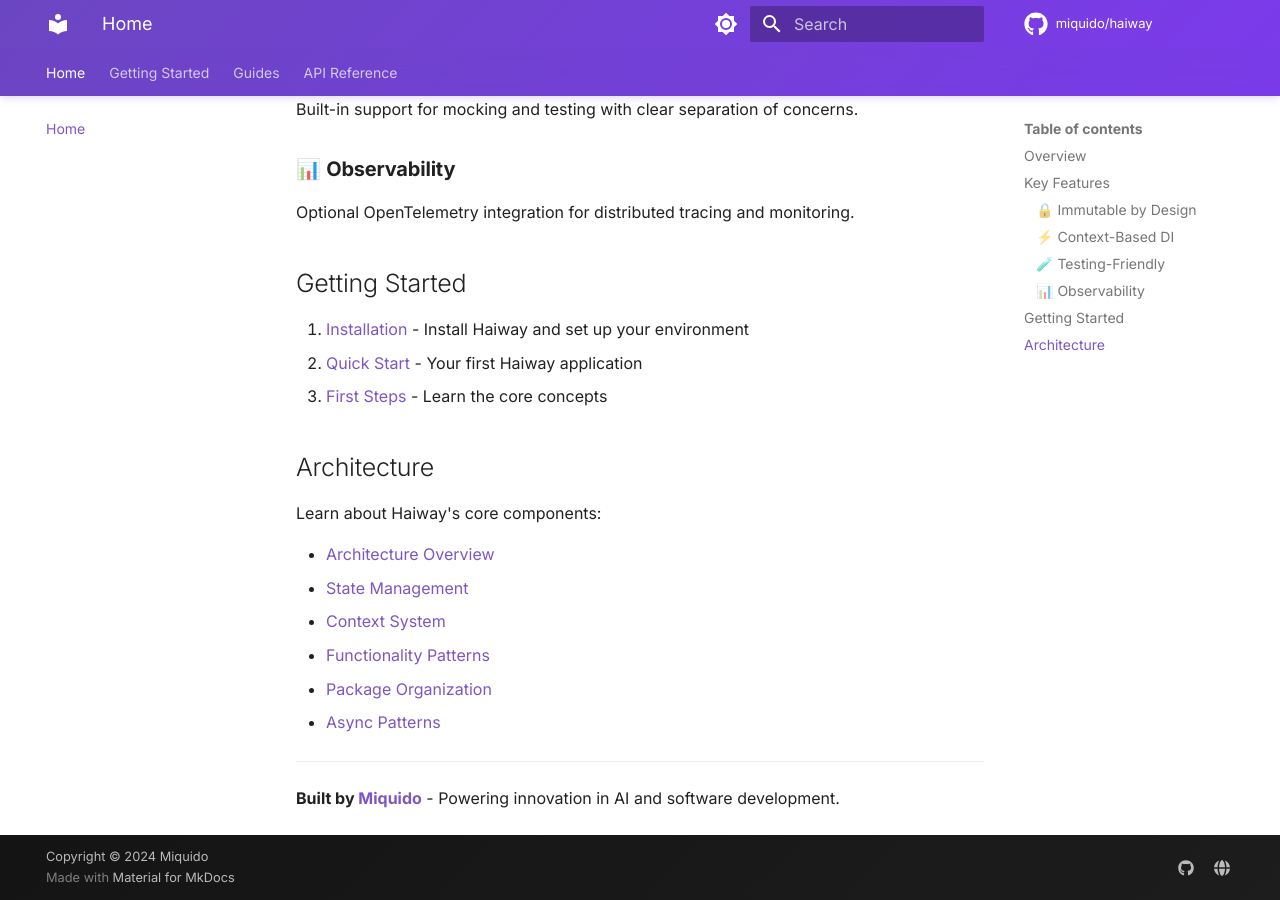
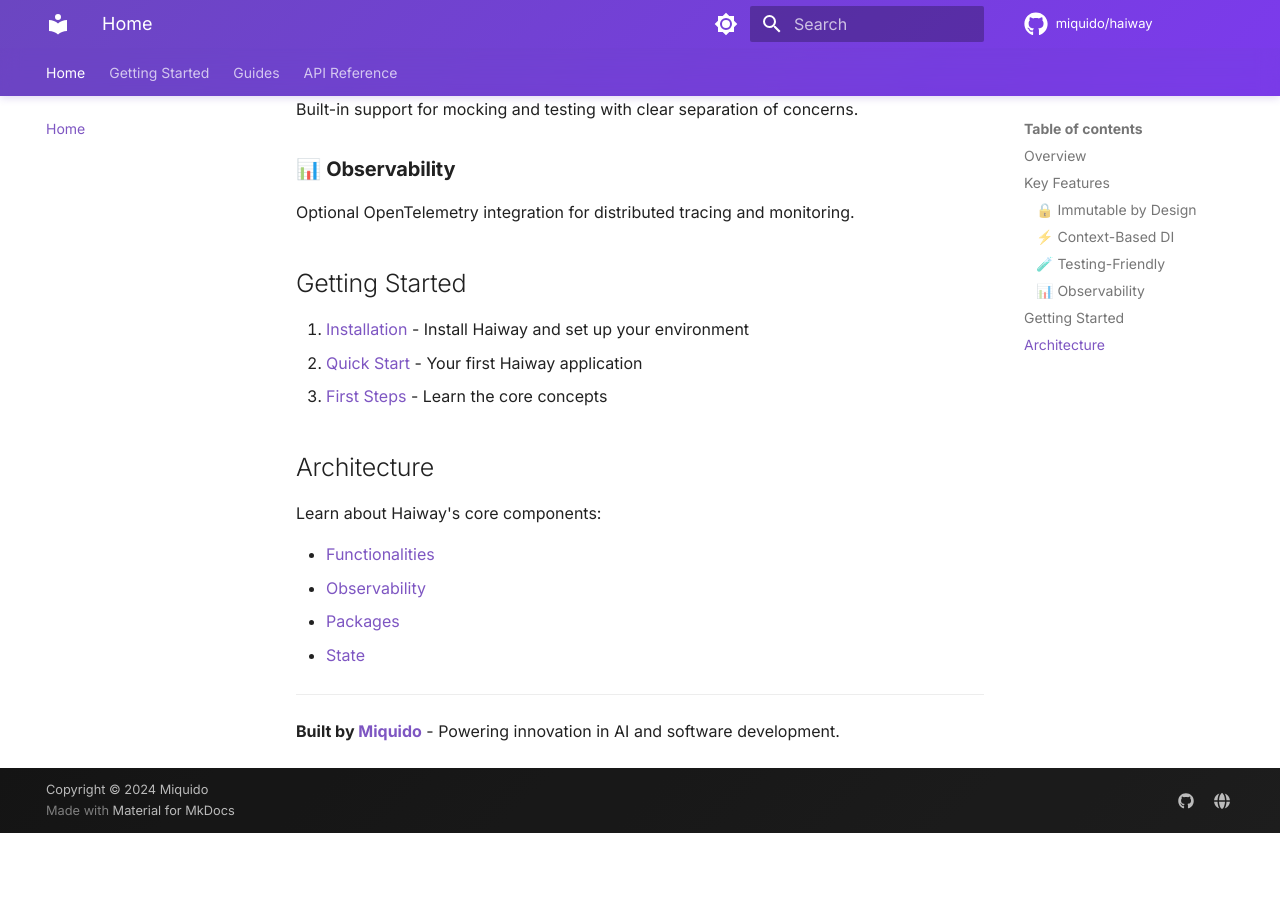
Before and after one commit to miquido/haiway, an MkDocs documentation site: the page built from docs/index.md, in a window 1280 px wide and 900 px high, scrolled down 862 px. Built offline with MkDocs 1.6.1 and Material for MkDocs 9.7.7, drawn with Linux system fonts in a browser that asks for light colours; comment, search, counter and statistics services are not loaded; after the commit the page ends 1695 px from its top, so only the background shows below that.

```diff
--- a/docs/index.md
+++ b/docs/index.md
@@ -32,15 +32,12 @@ Optional OpenTelemetry integration for distributed tracing and monitoring.
 3. [First Steps](getting-started/first-steps.md) - Learn the core concepts
 
 ## Architecture
-
 Learn about Haiway's core components:
 
-- [Architecture Overview](guides/architecture.md)
-- [State Management](guides/state-management.md)
-- [Context System](guides/context-system.md)
-- [Functionality Patterns](guides/functionality-patterns.md)
-- [Package Organization](guides/package-organization.md)
-- [Async Patterns](guides/async-patterns.md)
+- [Functionalities](guides/functionalities.md)
+- [Observability](guides/observability.md)
+- [Packages](guides/packages.md)
+- [State](guides/state.md)
 
 ---
 
```
Also changed, not shown: docs/getting-started/first-steps.md (+4 -4 lines), docs/getting-started/quickstart.md (+4 -3 lines), docs/guides/functionalities.md (line endings or trailing spaces), docs/guides/index.md (line endings or trailing spaces), 1 other file.
